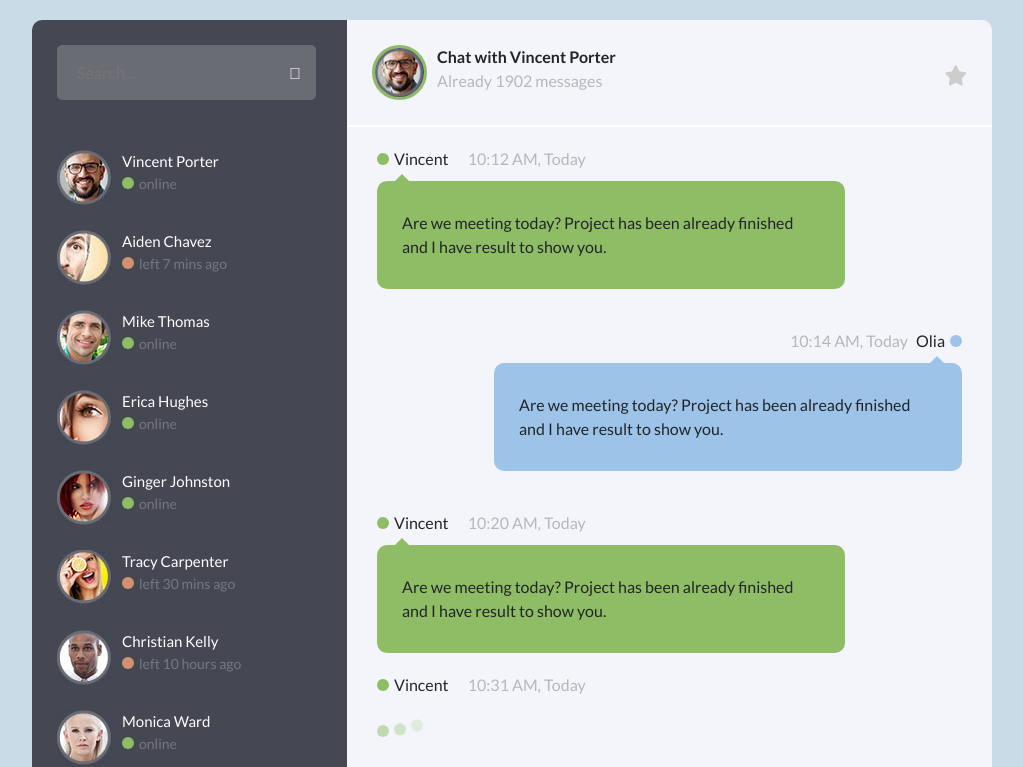
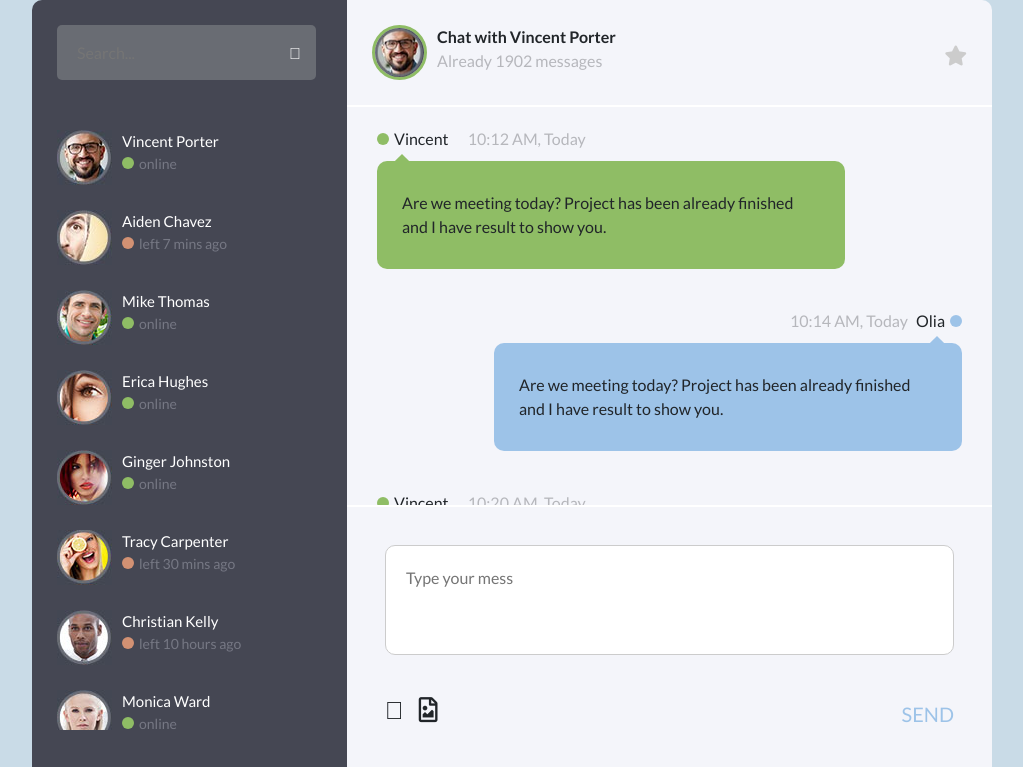
Before and after one commit to quangnguyen0428/unit-5, a plain HTML site: page homework_unit_7/chat/index.html in a window 1280 px wide. Shown: the top 767 px of the page, without its empty margins (128-1151 px from the left). Drawn offline with Linux system fonts and the light colour scheme.

Commit message:
Edit the style.scss file in the chat folder of homework/unit-7

```diff
--- a/homework_unit_7/chat/style.scss
+++ b/homework_unit_7/chat/style.scss
@@ -32,8 +32,7 @@ ul {
 
 .chat {
     width: 100%;
-    height: 100%;
-    margin: 20px 0;
+    height: 100vh;
     border-radius: 10px;
     overflow: hidden;
 
@@ -110,7 +109,7 @@ ul {
         }
 
         .friends__list {
-            height: 95vh;
+            height: 75vh;
             overflow: auto;
 
             &::-webkit-scrollbar {
@@ -222,7 +221,7 @@ ul {
 
         .messenger__chat-box {
             padding: 0px 30px 40px 30px;
-            height: 89vh;
+            height: 50vh;
             overflow-y: scroll;
             border-bottom: 2px solid #fff;
 
```
Also changed, not shown: homework_unit_7/chat/style.css, 1 other file.
